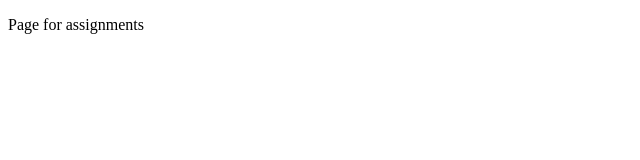
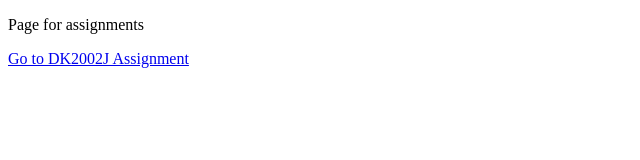
Before and after one commit to antony361/antony361.github.io, a plain HTML site: page index.html in a window 1280 px wide. Shown: the whole page, without its empty margins (0-640 px from the left). Drawn offline with Linux system fonts and the light colour scheme.

Commit message:
Update index.html

```diff
--- a/index.html
+++ b/index.html
@@ -1,11 +1,12 @@
 <!DOCTYPE html>
 <html>
 <head>
-	<meta charset="utf-8">
-	<meta name="viewport" content="width=device-width, initial-scale=1">
-	<title>Assignments Landing Page</title>
+    <meta charset="utf-8">
+    <meta name="viewport" content="width=device-width, initial-scale=1">
+    <title>Assignments Landing Page</title>
 </head>
 <body>
-	<p>Page for assignments</p>
+    <p>Page for assignments</p>
+    <p><a href="Assignment/dk2002j.html">Go to DK2002J Assignment</a></p>
 </body>
 </html>
```
